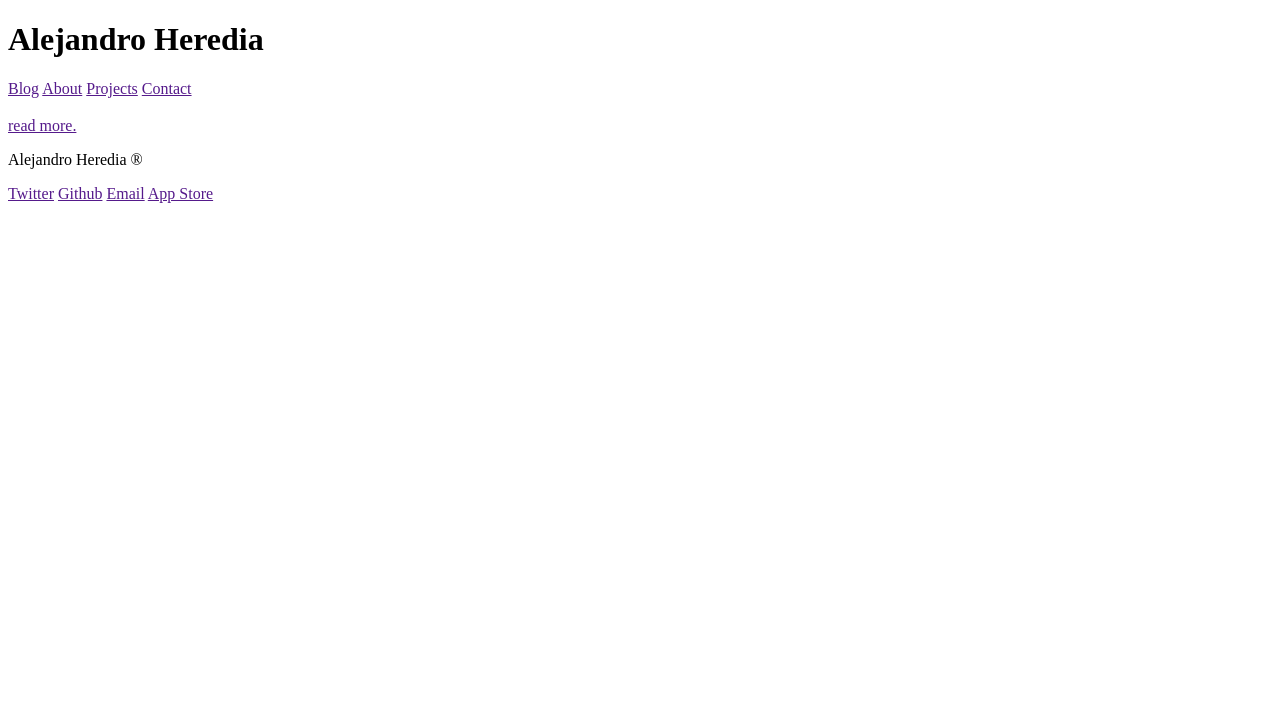
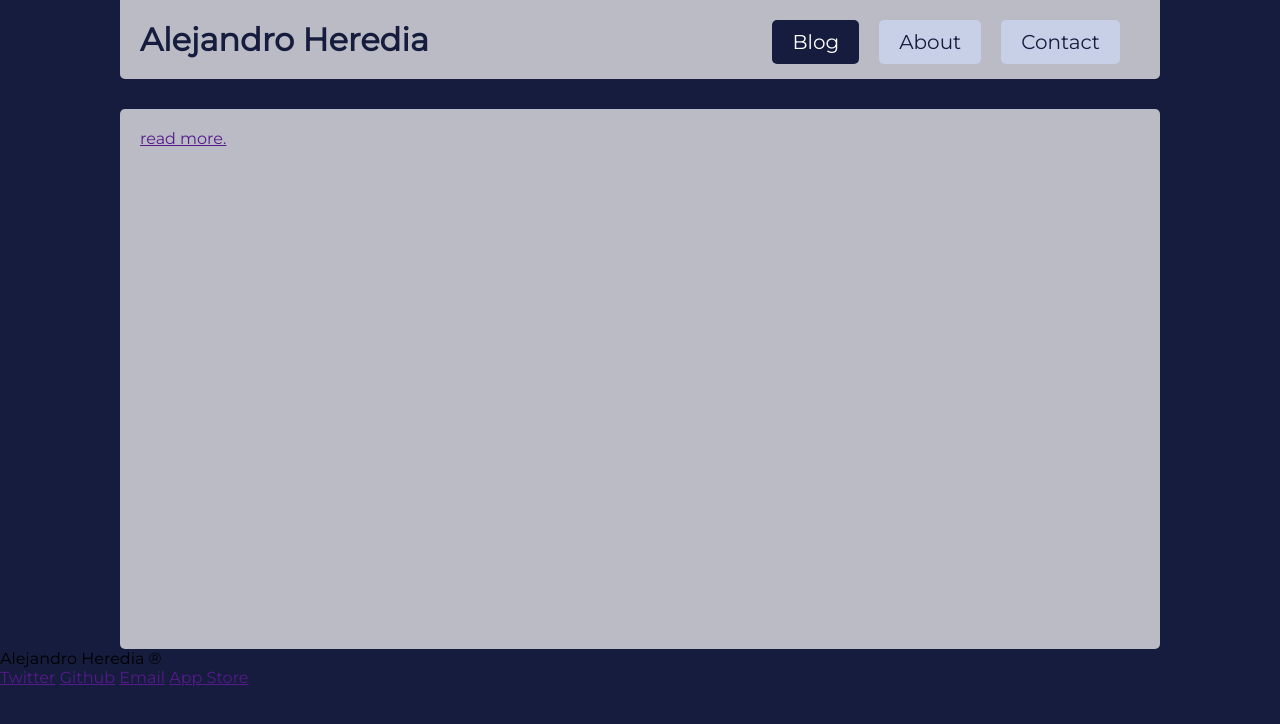
Before and after one commit to Heredroky/static-personal-blog, a plain HTML site: page index.html in a window 1280 px wide. Drawn offline with Linux system fonts and the light colour scheme.

Commit message:
navbar designed with css

```diff
--- a/index.html
+++ b/index.html
@@ -2,16 +2,19 @@
 <html lang="en">
 <head>
 	<meta charset="UTF-8">
+	<link rel="stylesheet" href="styles/styles.css">
+	<link href="https://fonts.googleapis.com/css?family=Montserrat" rel="stylesheet">
 	<title>Alejandro Heredia</title>
 </head>
 <body>
 	<header>
 		<h1>Alejandro Heredia</h1>
 		<nav>
-			<a href="">Blog</a>
-			<a href="">About</a>
-			<a href="">Projects</a>
-			<a href="">Contact</a>
+			<ul>
+				<li><a href="">Contact</a></li>
+				<li><a href="">About</a></li>
+				<li class="active"><a class="active" href="">Blog</a></li>
+			</ul>
 		</nav>
 	</header>
 
--- /dev/null
+++ b/styles/styles.css
@@ -0,0 +1,66 @@
+* {
+    margin: 0;
+    padding: 0;
+    font-family: 'Montserrat', sans-serif;
+}
+
+body{
+	background-color: #161C3D;
+}
+
+header{
+	color: #161C3D;
+	width: 90%;
+	max-width: 1000px;
+	margin: auto;
+	background-color: rgba(255,255,255,.7);
+	margin-top: 0;
+	padding: 20px;
+	border-radius:0px 0px 5px 5px;
+}
+
+header h1{
+	display: inline-block;
+}
+
+header nav{
+	float: right;
+}
+
+header ul{
+	list-style: none;
+}
+
+header ul li{
+	padding: 10px 20px;
+	background-color: #C8D0E8;
+	margin-right: 20px;
+	float: right;
+	border-radius: 5px;
+}
+
+header ul li.active{
+	background-color: #161C3D;
+}
+
+header ul li a{
+	color: #161C3D;
+	text-decoration: none;
+	font-size: 20px;
+}
+
+header ul li a.active{
+	color: white;
+}
+
+#articles-container{
+	color: #161C3D;
+	width: 90%;
+	max-width: 1000px;
+	margin: auto;
+	background-color: rgba(255,255,255,.7);
+	margin-top: 30px;
+	height: 500px;
+	padding: 20px;
+	border-radius: 5px;
+}
```
